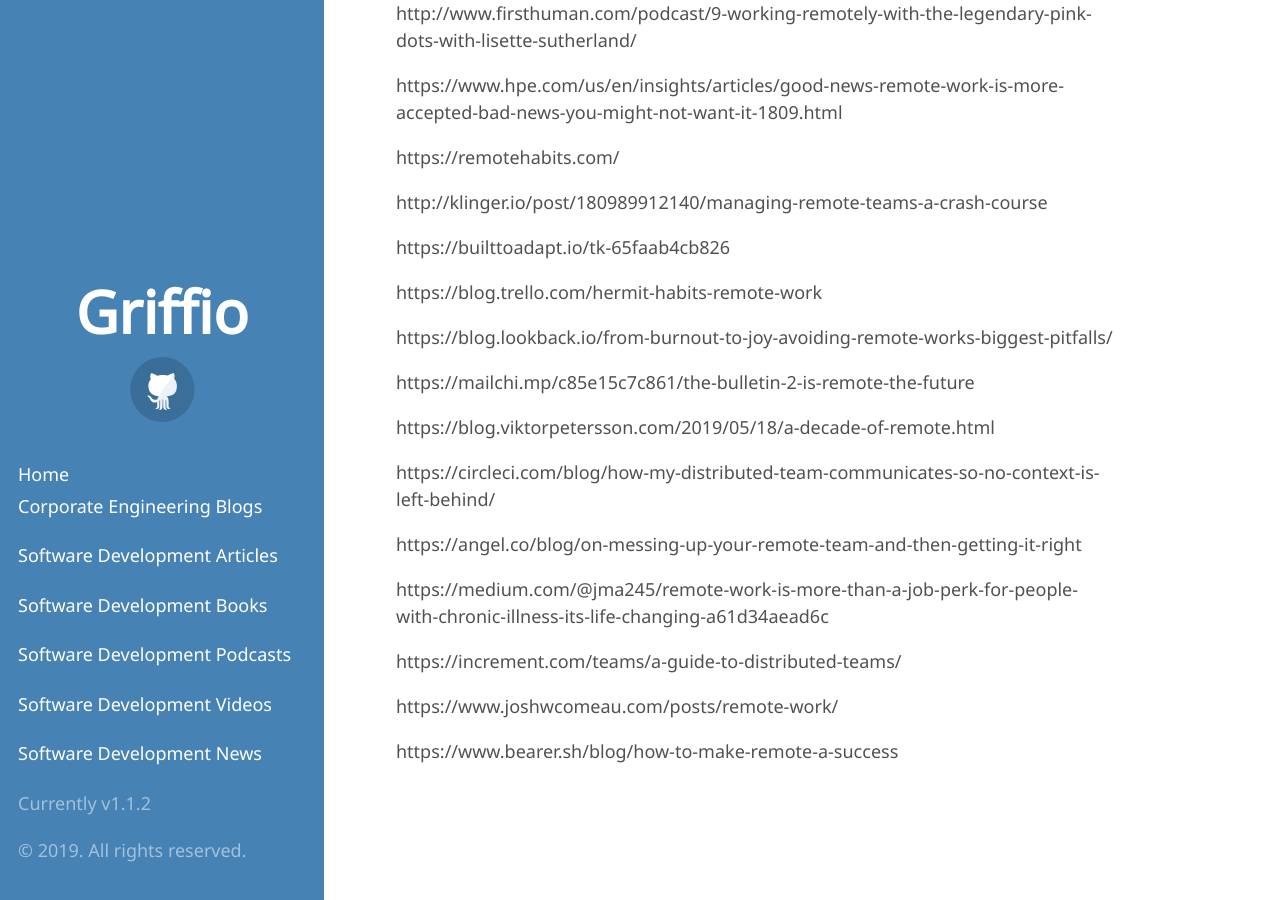
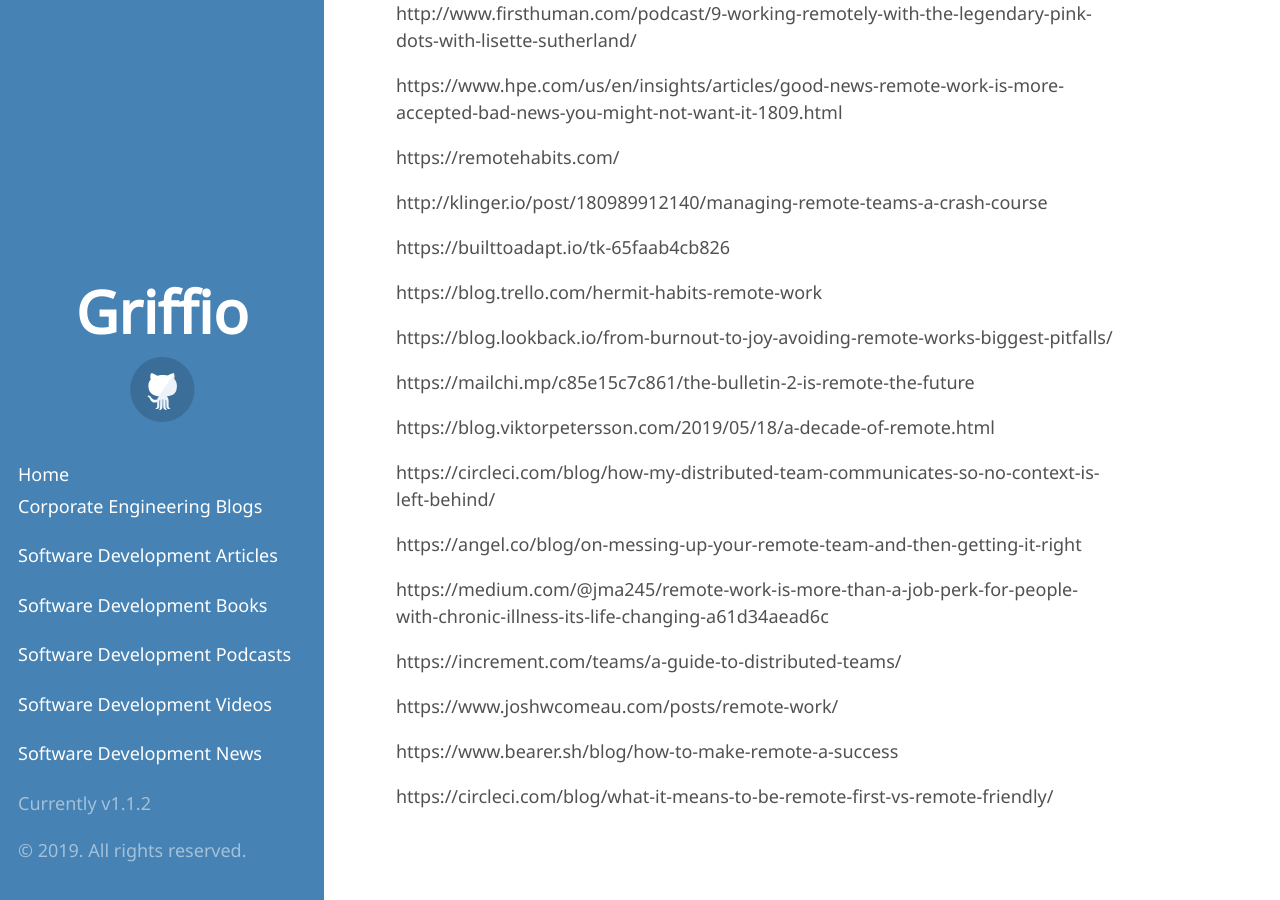
Before and after one commit to griffio/griffio.github.io, a Jekyll site: the page built from distributed_and_remote.md, in a window 1280 px wide and 900 px high, scrolled down 8037 px. Built offline with Jekyll 4.4.1, drawn with Linux system fonts in a browser that asks for light colours; some web fonts are replaced; our own code applies the rules of GitHub Pages for plain Markdown files; some of the changed lines change nothing that is shown.

Commit message:
Update distributed_and_remote.md

```diff
--- a/distributed_and_remote.md
+++ b/distributed_and_remote.md
@@ -327,3 +327,5 @@
 https://www.joshwcomeau.com/posts/remote-work/
 
 https://www.bearer.sh/blog/how-to-make-remote-a-success
+
+https://circleci.com/blog/what-it-means-to-be-remote-first-vs-remote-friendly/
```
